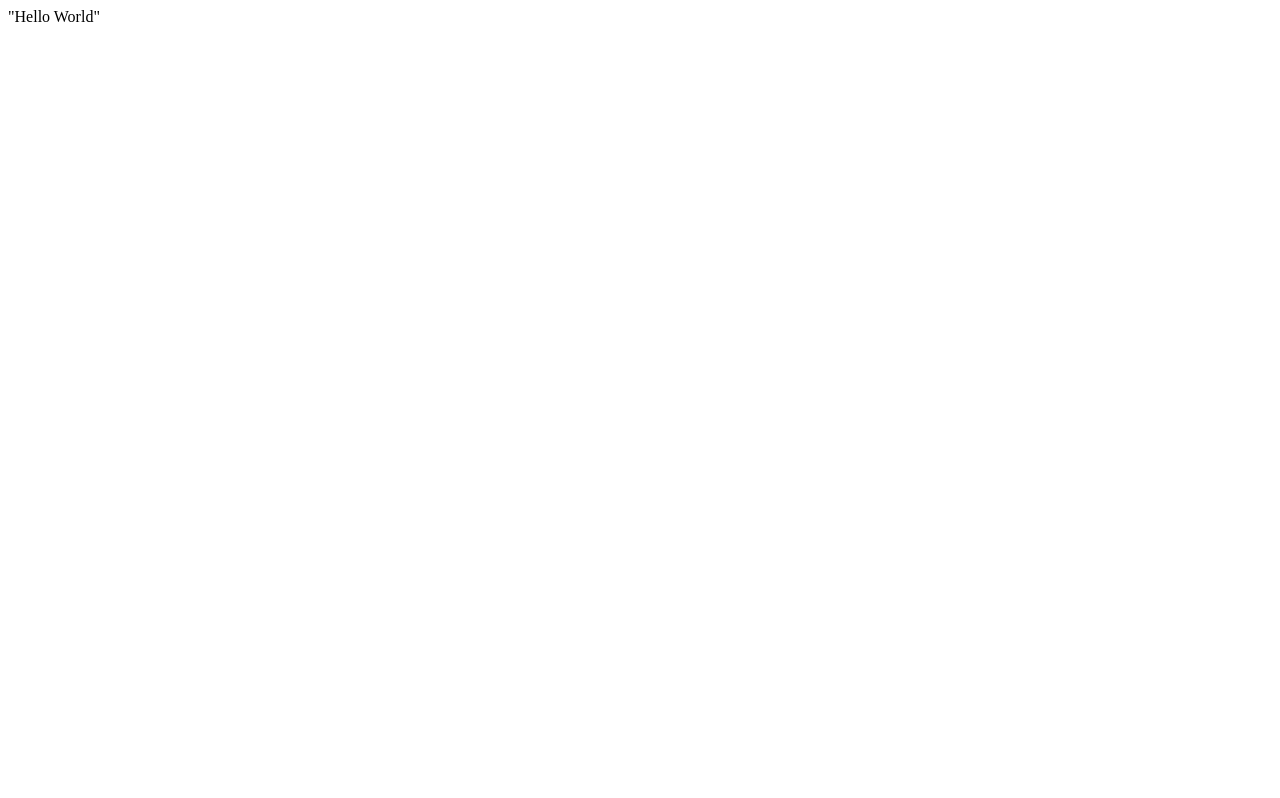
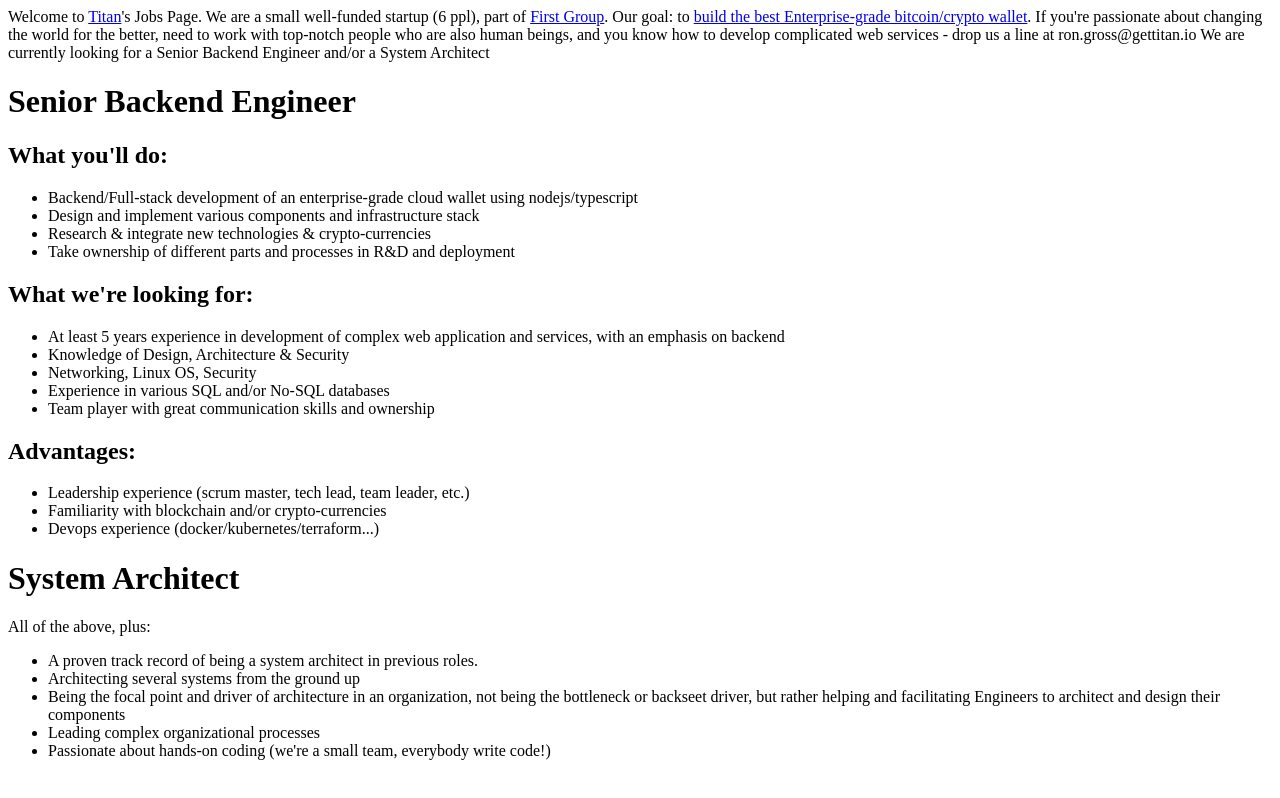
Before and after one commit to gettitan/gettitan.github.io, a plain HTML site: page index.html in a window 1280 px wide. Drawn offline with Linux system fonts and the light colour scheme.

Commit message:
Added positions

```diff
--- a/index.html
+++ b/index.html
@@ -1 +1,49 @@
-"Hello World"
+<html>
+
+<body>
+    Welcome to <a href='https://www.gettitan.io/'>Titan</a>'s Jobs Page. We are a small well-funded startup (6 ppl), part
+    of <a href='https://www.firstdag.com/'>First Group</a>. Our goal: to <a href='https://medium.com/gettitan/building-the-dream-enterprise-wallet-23e7633de719'>build
+        the best Enterprise-grade bitcoin/crypto wallet</a>. If you're passionate about changing the world for the better,
+    need to work with top-notch people who are also human beings, and you know how to develop complicated web services -
+    drop us a line at ron.gross@gettitan.io We are currently looking for a Senior Backend Engineer and/or a System Architect
+
+    <h1>Senior Backend Engineer</h1>
+    <h2>What you'll do:</h2>
+    <ul>
+        <li>Backend/Full-stack development of an enterprise-grade cloud wallet using nodejs/typescript</li>
+        <li>Design and implement various components and infrastructure stack</li>
+        <li>Research & integrate new technologies & crypto-currencies</li>
+        <li>Take ownership of different parts and processes in R&D and deployment</li>
+    </ul>
+
+    <h2>What we're looking for:</h2>
+    <ul>
+        <li>At least 5 years experience in development of complex web application and services, with an emphasis on backend</li>
+        <li>Knowledge of Design, Architecture & Security</li>
+        <li>Networking, Linux OS, Security</li>
+        <li>Experience in various SQL and/or No-SQL databases</li>
+        <li>Team player with great communication skills and ownership</li>
+    </ul>
+
+    <h2>Advantages:</h2>
+    <ul>
+        <li>Leadership experience (scrum master, tech lead, team leader, etc.)</li>
+        <li>Familiarity with blockchain and/or crypto-currencies</li>
+        <li>Devops experience (docker/kubernetes/terraform...)</li>
+    </ul>
+
+    <h1>System Architect</h1>
+    All of the above, plus:
+
+    <ul>
+        <li>A proven track record of being a system architect in previous roles.</li>
+        <li>Architecting several systems from the ground up</li>
+        <li>Being the focal point and driver of architecture in an organization, not being the bottleneck or backseet driver,
+            but rather helping and facilitating Engineers to architect and design their components</li>
+        <li>Leading complex organizational processes</li>
+        <li>Passionate about hands-on coding (we're a small team, everybody write code!)</li>
+    </ul>
+
+</body>
+
+</html>
```
